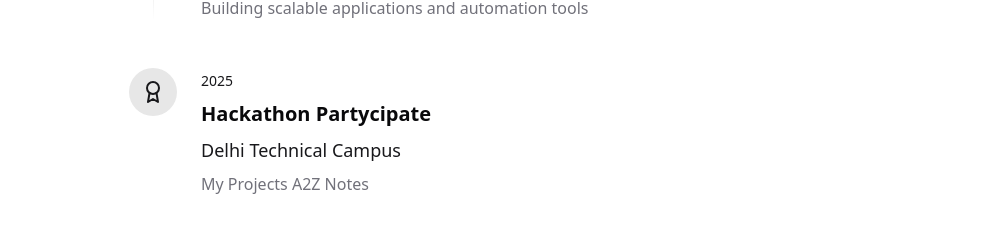
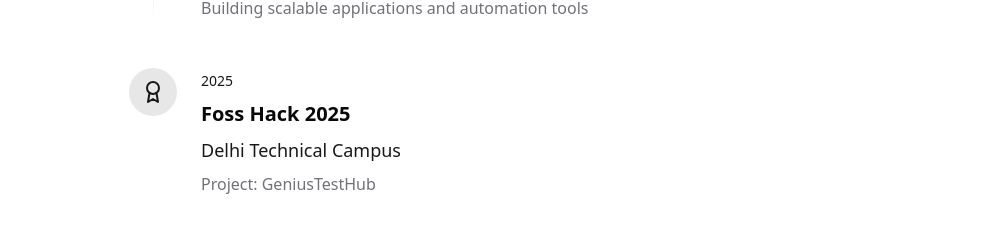
Before and after one commit to TechWithIfn/personal-portfolio, a React (Vite) app: page / in a window 1280 px wide. Shown: the part 1249-1495 px from the top of the page, without its empty margins (127-1119 px from the left). Built offline with nearby package versions, Linux system fonts and the light colour scheme.

Commit message:
Update home.tsx
Signed-off-by: Irfan Ansari  <Techwithifn@gmail.com>

```diff
--- a/src/pages/home.tsx
+++ b/src/pages/home.tsx
@@ -54,9 +54,9 @@ export function HomePage() {
     {
       icon: <Award className="w-6 h-6 text-primary" />,
       year: '2025',
-      title: 'Hackathon Partycipate',
+      title: 'Foss Hack 2025',
       subtitle: 'Delhi Technical Campus',
-      description: 'My Projects A2Z Notes'
+      description: 'Project: GeniusTestHub'
     }
   ];
 
```
